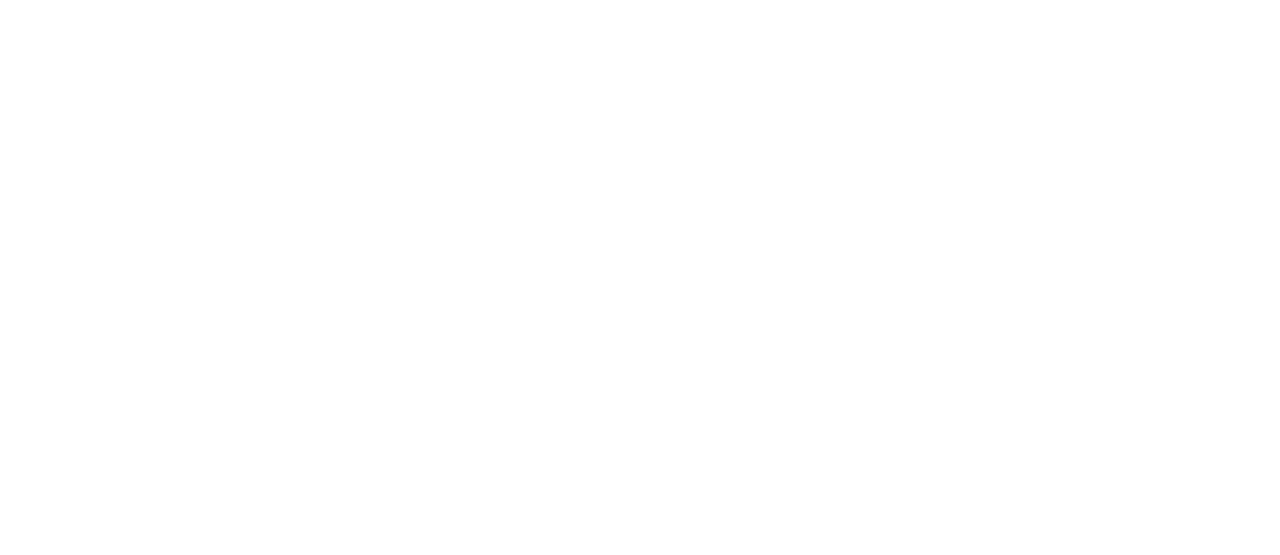
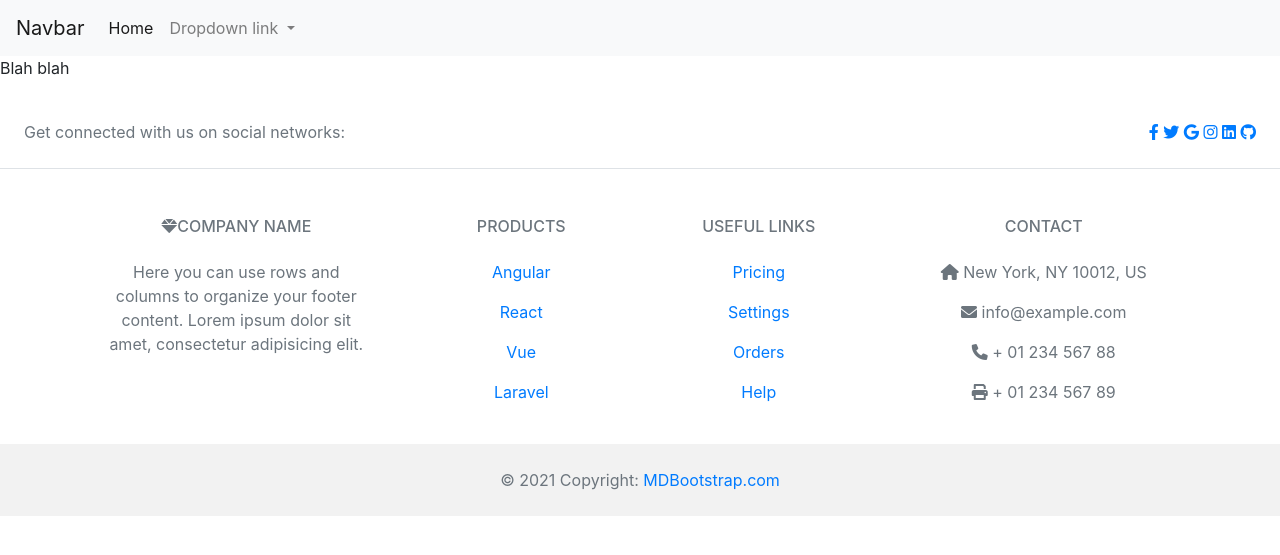
Before and after one commit to programuesihkb/WoG, a PHP site: page / in a window 1280 px wide. Before the commit the part shown is empty. Shown: the top 555 px of the page. Run offline with PHP 8.4, Linux system fonts and the light colour scheme; some libraries are stand-ins or nearby versions.

Commit message:
Added sample header and footer files

```diff
--- a/database-connection.php
+++ b/database-connection.php
@@ -2,7 +2,6 @@
   include "database-include.php";
 
 $connection = mysqli_connect(DBHOST,DBUSER,DBPASS,DBNAME);
-if($connection) echo "yay";
 $error = mysqli_connect_error();
 if($error != null){
      $output = "<p>Unable to connect to database<p>".$error;
--- /dev/null
+++ b/footer.php
@@ -0,0 +1,136 @@
+<html>
+
+<head>
+<link rel="stylesheet" href="https://cdn.jsdelivr.net/npm/bootstrap@4.0.0/dist/css/bootstrap.min.css" integrity="sha384-Gn5384xqQ1aoWXA+058RXPxPg6fy4IWvTNh0E263XmFcJlSAwiGgFAW/dAiS6JXm" crossorigin="anonymous">
+<link href="https://cdnjs.cloudflare.com/ajax/libs/font-awesome/6.0.0-beta3/css/all.min.css" rel="stylesheet">
+</head>
+<body>
+    <!-- Footer -->
+<footer class="text-center text-lg-start bg-body-tertiary text-muted">
+  <!-- Section: Social media -->
+  <section class="d-flex justify-content-center justify-content-lg-between p-4 border-bottom">
+    <!-- Left -->
+    <div class="me-5 d-none d-lg-block">
+      <span>Get connected with us on social networks:</span>
+    </div>
+    <!-- Left -->
+
+    <!-- Right -->
+    <div>
+      <a href="" class="me-4 text-reset">
+        <i class="fab fa-facebook-f"></i>
+      </a>
+      <a href="" class="me-4 text-reset">
+        <i class="fab fa-twitter"></i>
+      </a>
+      <a href="" class="me-4 text-reset">
+        <i class="fab fa-google"></i>
+      </a>
+      <a href="" class="me-4 text-reset">
+        <i class="fab fa-instagram"></i>
+      </a>
+      <a href="" class="me-4 text-reset">
+        <i class="fab fa-linkedin"></i>
+      </a>
+      <a href="" class="me-4 text-reset">
+        <i class="fab fa-github"></i>
+      </a>
+    </div>
+    <!-- Right -->
+  </section>
+  <!-- Section: Social media -->
+
+  <!-- Section: Links  -->
+  <section class="">
+    <div class="container text-center text-md-start mt-5">
+      <!-- Grid row -->
+      <div class="row mt-3">
+        <!-- Grid column -->
+        <div class="col-md-3 col-lg-4 col-xl-3 mx-auto mb-4">
+          <!-- Content -->
+          <h6 class="text-uppercase fw-bold mb-4">
+            <i class="fas fa-gem me-3"></i>Company name
+          </h6>
+          <p>
+            Here you can use rows and columns to organize your footer content. Lorem ipsum
+            dolor sit amet, consectetur adipisicing elit.
+          </p>
+        </div>
+        <!-- Grid column -->
+
+        <!-- Grid column -->
+        <div class="col-md-2 col-lg-2 col-xl-2 mx-auto mb-4">
+          <!-- Links -->
+          <h6 class="text-uppercase fw-bold mb-4">
+            Products
+          </h6>
+          <p>
+            <a href="#!" class="text-reset">Angular</a>
+          </p>
+          <p>
+            <a href="#!" class="text-reset">React</a>
+          </p>
+          <p>
+            <a href="#!" class="text-reset">Vue</a>
+          </p>
+          <p>
+            <a href="#!" class="text-reset">Laravel</a>
+          </p>
+        </div>
+        <!-- Grid column -->
+
+        <!-- Grid column -->
+        <div class="col-md-3 col-lg-2 col-xl-2 mx-auto mb-4">
+          <!-- Links -->
+          <h6 class="text-uppercase fw-bold mb-4">
+            Useful links
+          </h6>
+          <p>
+            <a href="#!" class="text-reset">Pricing</a>
+          </p>
+          <p>
+            <a href="#!" class="text-reset">Settings</a>
+          </p>
+          <p>
+            <a href="#!" class="text-reset">Orders</a>
+          </p>
+          <p>
+            <a href="#!" class="text-reset">Help</a>
+          </p>
+        </div>
+        <!-- Grid column -->
+
+        <!-- Grid column -->
+        <div class="col-md-4 col-lg-3 col-xl-3 mx-auto mb-md-0 mb-4">
+          <!-- Links -->
+          <h6 class="text-uppercase fw-bold mb-4">Contact</h6>
+          <p><i class="fas fa-home me-3"></i> New York, NY 10012, US</p>
+          <p>
+            <i class="fas fa-envelope me-3"></i>
+            info@example.com
+          </p>
+          <p><i class="fas fa-phone me-3"></i> + 01 234 567 88</p>
+          <p><i class="fas fa-print me-3"></i> + 01 234 567 89</p>
+        </div>
+        <!-- Grid column -->
+      </div>
+      <!-- Grid row -->
+    </div>
+  </section>
+  <!-- Section: Links  -->
+
+  <!-- Copyright -->
+  <div class="text-center p-4" style="background-color: rgba(0, 0, 0, 0.05);">
+    © 2021 Copyright:
+    <a class="text-reset fw-bold" href="https://mdbootstrap.com/">MDBootstrap.com</a>
+  </div>
+  <!-- Copyright -->
+</footer>
+<!-- Footer -->
+
+<script src="https://code.jquery.com/jquery-3.2.1.slim.min.js" integrity="sha384-KJ3o2DKtIkvYIK3UENzmM7KCkRr/rE9/Qpg6aAZGJwFDMVNA/GpGFF93hXpG5KkN" crossorigin="anonymous"></script>
+<script src="https://cdnjs.cloudflare.com/ajax/libs/popper.js/1.11.0/umd/popper.min.js" integrity="sha384-b/U6ypiBEHpOf/4+1nzFpr53nxSS+GLCkfwBdFNTxtclqqenISfwAzpKaMNFNmj4" crossorigin="anonymous"></script>
+
+<script src="https://maxcdn.bootstrapcdn.com/bootstrap/4.0.0-beta/js/bootstrap.min.js" integrity="sha384-h0AbiXch4ZDo7tp9hKZ4TsHbi047NrKGLO3SEJAg45jXxnGIfYzk4Si90RDIqNm1" crossorigin="anonymous"></script>
+</body>
+</html>
--- /dev/null
+++ b/header.php
@@ -0,0 +1,52 @@
+
+<html>
+     <?php include "database-connection.php" ?>
+
+<head>
+     <!-- <script src="https://ajax.googleapis.com/ajax/libs/jquery/3.5.1/jquery.min.js"></script>
+     <script src="https://cdn.jsdelivr.net/npm/bootstrap@4.0.0/dist/js/bootstrap.bundle.min.js" integrity="sha384-JZR6Spejh4U02d8jOt6vLEHfe/JQGiRRSQQxSfFWpi1MquVdAyjUar5+76PVCmYl" crossorigin="anonymous"></script> -->
+     <link rel="stylesheet" href="https://cdn.jsdelivr.net/npm/bootstrap@4.0.0/dist/css/bootstrap.min.css" integrity="sha384-Gn5384xqQ1aoWXA+058RXPxPg6fy4IWvTNh0E263XmFcJlSAwiGgFAW/dAiS6JXm" crossorigin="anonymous">
+</head>
+
+
+<body>
+
+<!-- <div class="container"> -->
+
+<nav class="navbar navbar-expand-lg navbar-light bg-light">
+  <a class="navbar-brand" href="#">Navbar</a>
+  <button class="navbar-toggler" type="button" data-toggle="collapse" data-target="#navbarNavDropdown" aria-controls="navbarNavDropdown" aria-expanded="false" aria-label="Toggle navigation">
+    <span class="navbar-toggler-icon"></span>
+  </button>
+  <div class="collapse navbar-collapse" id="navbarNavDropdown">
+    <ul class="navbar-nav">
+      <li class="nav-item active">
+        <a class="nav-link" href="#">Home <span class="sr-only">(current)</span></a>
+      </li>
+      <!-- <li class="nav-item">
+        <a class="nav-link" href="#">Features</a>
+      </li>
+      <li class="nav-item">
+        <a class="nav-link" href="#">Pricing</a>
+      </li> -->
+      <li class="nav-item dropdown">
+        <a class="nav-link dropdown-toggle" href="#" id="navbarDropdownMenuLink" data-toggle="dropdown" aria-haspopup="true" aria-expanded="false">
+          Dropdown link
+        </a>
+        <div class="dropdown-menu" aria-labelledby="navbarDropdownMenuLink">
+          <a class="dropdown-item" href="#">Profile</a>
+          <a class="dropdown-item" href="#" >Bored?</a>
+          <a class="dropdown-item" href="#">Something else here</a>
+        </div>
+      </li>
+    </ul>
+  </div>
+</nav>
+<!-- </div> -->
+
+<script src="https://code.jquery.com/jquery-3.2.1.slim.min.js" integrity="sha384-KJ3o2DKtIkvYIK3UENzmM7KCkRr/rE9/Qpg6aAZGJwFDMVNA/GpGFF93hXpG5KkN" crossorigin="anonymous"></script>
+<script src="https://cdnjs.cloudflare.com/ajax/libs/popper.js/1.11.0/umd/popper.min.js" integrity="sha384-b/U6ypiBEHpOf/4+1nzFpr53nxSS+GLCkfwBdFNTxtclqqenISfwAzpKaMNFNmj4" crossorigin="anonymous"></script>
+
+<script src="https://maxcdn.bootstrapcdn.com/bootstrap/4.0.0-beta/js/bootstrap.min.js" integrity="sha384-h0AbiXch4ZDo7tp9hKZ4TsHbi047NrKGLO3SEJAg45jXxnGIfYzk4Si90RDIqNm1" crossorigin="anonymous"></script>
+</body>
+</html>
--- a/index.html
+++ b/index.php
@@ -6,6 +6,8 @@
     <title>WoG</title>
 </head>
 <body>
-
+    <?php include "header.php" ?>
+    <p>Blah blah</p>
+    <?php include "footer.php" ?>
 </body>
 </html>
```
